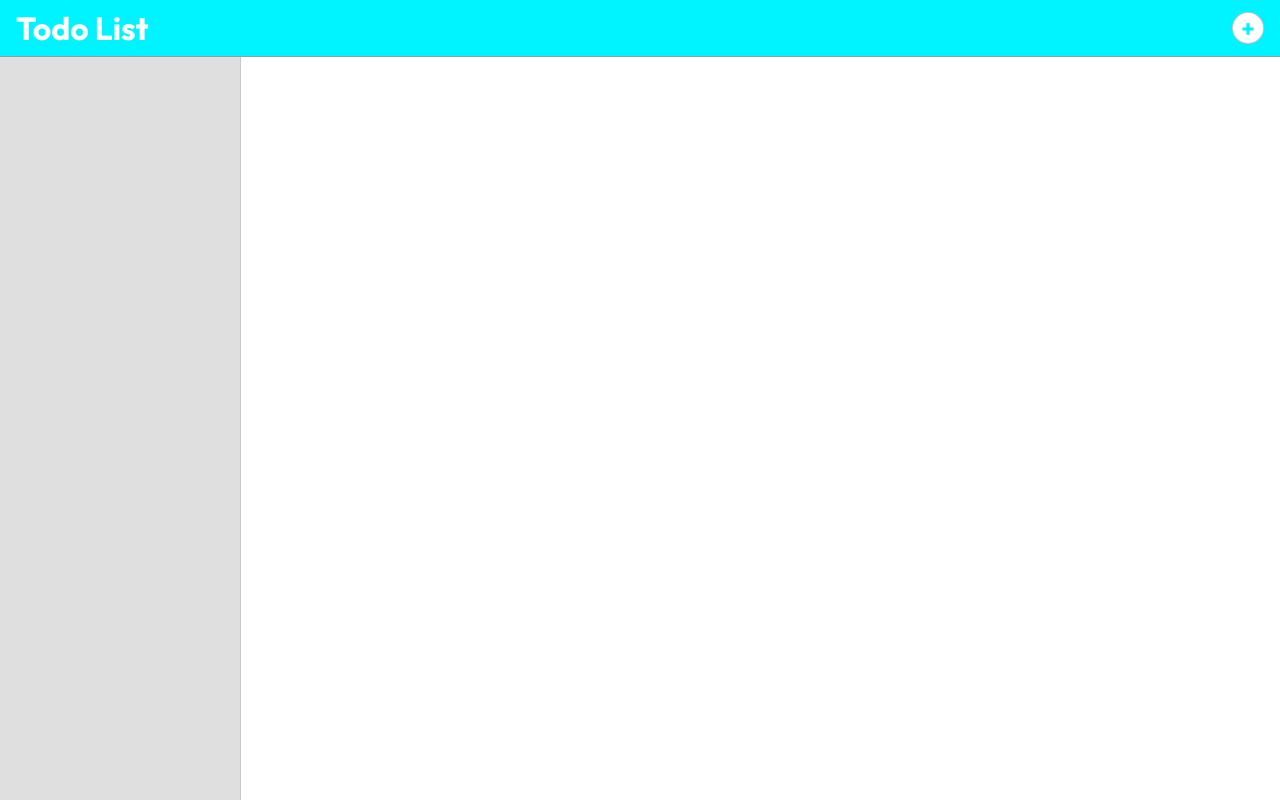
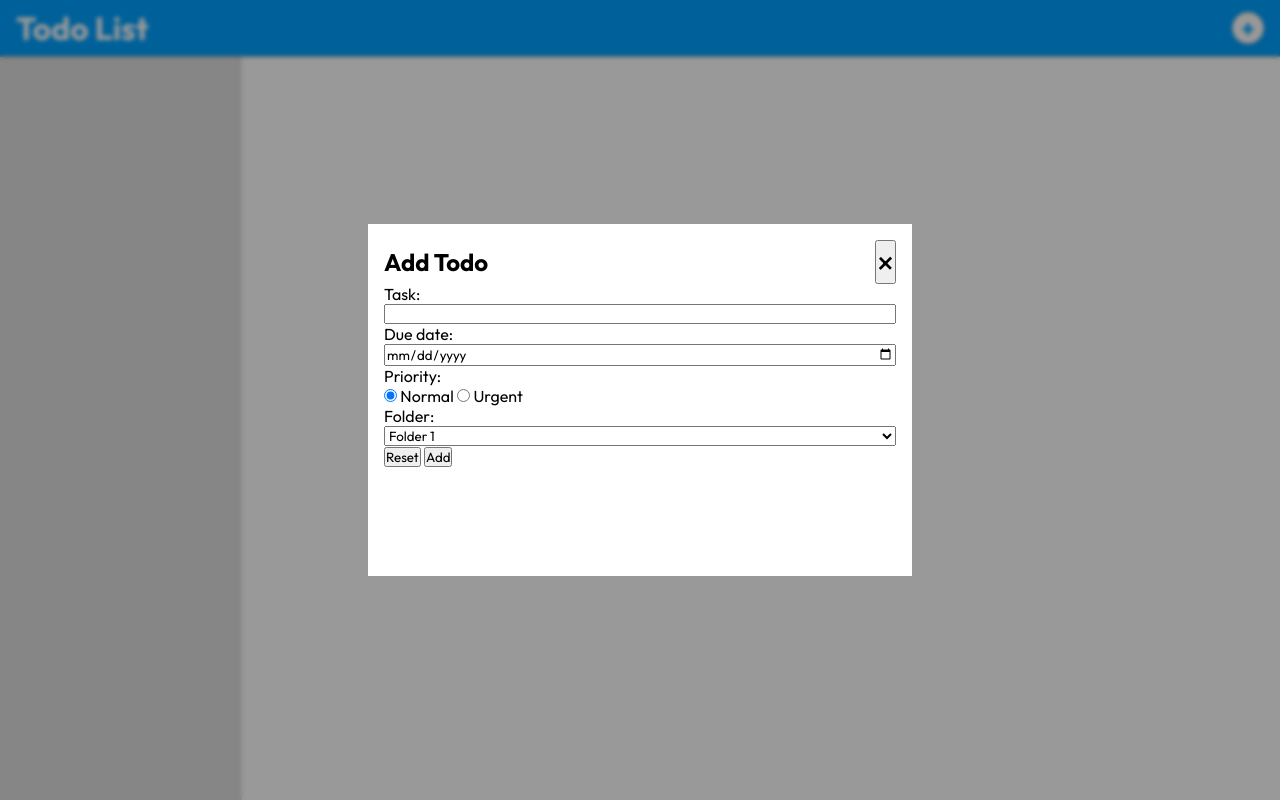
Before and after one commit to Bossolin/odin-todo-list, a website built with webpack: page dist/index.html in a window 1280 px wide. Built offline with nearby package versions, Linux system fonts and the light colour scheme.

Commit message:
working on modal

```diff
--- a/src/components/Todo.js
+++ b/src/components/Todo.js
@@ -1,8 +1,8 @@
-const Todo = (title, date, priority, notes) => {
+const Todo = (title, date, priority, folder) => {
   const editTodo = "inherit edit module";
   const { deleteTodo } = "inherit delete module";
 
-  return { title, date, priority, notes, editTodo, deleteTodo };
+  return { title, date, priority, folder, editTodo, deleteTodo };
 };
 
 export default Todo;
--- a/src/components/UI.js
+++ b/src/components/UI.js
@@ -12,12 +12,12 @@ const UI = (() => {
       logo.classList.add("logo");
       logo.innerText = "Todo List";
 
-      const addTodo = document.createElement("button");
-      addTodo.classList.add("add-todo");
-      addTodo.innerText = "+";
+      const addTodoBtn = document.createElement("button");
+      addTodoBtn.classList.add("add-todo");
+      addTodoBtn.innerText = "+";
 
       header.appendChild(logo);
-      header.appendChild(addTodo);
+      header.appendChild(addTodoBtn);
 
       return header;
     })();
@@ -38,8 +38,55 @@ const UI = (() => {
       return main;
     })();
 
+    const modal = (() => {
+      const modalBG = document.createElement("div");
+      modalBG.classList.add("modal-bg");
+
+      const modalDiv = document.createElement("div");
+      modalDiv.classList.add("modal-div");
+      modalDiv.innerHTML = `<form action="">
+      <div class="form-header">
+        <h2>Add Todo</h2>
+        <button id="close-btn">&times;</button>
+      </div>
+      <label for="title">Task:</label>
+      <input type="text" name="title" id="title" />
+      <label for="date">Due date:</label>
+      <input type="date" name="date" id="date" />
+      <label for="prio">Priority:</label>
+      <div class="priority">
+        <input
+          type="radio"
+          id="normal"
+          name="prio"
+          value="normal"
+          checked="checked"
+        />
+        <label for="">Normal</label>
+        <input type="radio" id="urgent" name="prio" value="urgent" />
+        <label for="">Urgent</label>
+      </div>
+      <label for="cars">Folder:</label>
+      <select name="folders" id="folders">
+        <option value="folder1">Folder 1</option>
+        <option value="folder2">Folder 2</option>
+        <option value="folder3">Folder 3</option>
+        <option value="folder4">Fodler 4</option>
+      </select>
+      <div class="btns">
+        <button type="reset" id="reset-btn">Reset</button>
+        <button type="submit" id="add-btn">Add</button>
+      </div>
+    </form>`;
+
+      modalBG.appendChild(modalDiv);
+
+      return modalBG;
+    })();
+
     content.appendChild(header);
     content.appendChild(main);
+    content.appendChild(modal);
     body.appendChild(content);
   };
 
--- a/src/style.css
+++ b/src/style.css
@@ -4,6 +4,11 @@
   font-family: "Outfit", sans-serif;
   margin: 0;
   padding: 0;
+}
+
+form {
+  display: flex;
+  flex-direction: column;
 }
 
 .content {
@@ -14,7 +19,7 @@
 }
 
 .header {
-  background-color: #00f4ff;
+  background-color: #00a1ff;
   display: flex;
   justify-content: space-between;
   align-items: center;
@@ -27,7 +32,7 @@
 }
 
 .add-todo {
-  color: #00f4ff;
+  color: #00a1ff;
   font-size: 1.5rem;
   font-weight: 700;
   background-color: white;
@@ -42,7 +47,7 @@
 }
 
 .add-todo:hover {
-  background-color: #00f4ff;
+  background-color: #00a1ff;
   color: white;
 }
 
@@ -63,3 +68,36 @@
   background-color: white;
   flex: 1;
 }
+
+/*Modal CSS*/
+
+.modal-bg {
+  position: fixed;
+  top: 0;
+  left: 0;
+  z-index: 100;
+  width: 100vw;
+  height: 100vh;
+  background-color: rgba(0, 0, 0, 0.4);
+  backdrop-filter: blur(2px);
+  display: flex;
+  justify-content: center;
+  align-items: center;
+}
+
+.modal-div {
+  padding: 1rem;
+  background-color: white;
+  width: 40%;
+  height: 40%;
+}
+
+.form-header {
+  display: flex;
+  justify-content: space-between;
+  align-items: center;
+}
+
+#close-btn {
+  font-size: 2rem;
+}
```
Also changed, not shown: dist/main.js.
